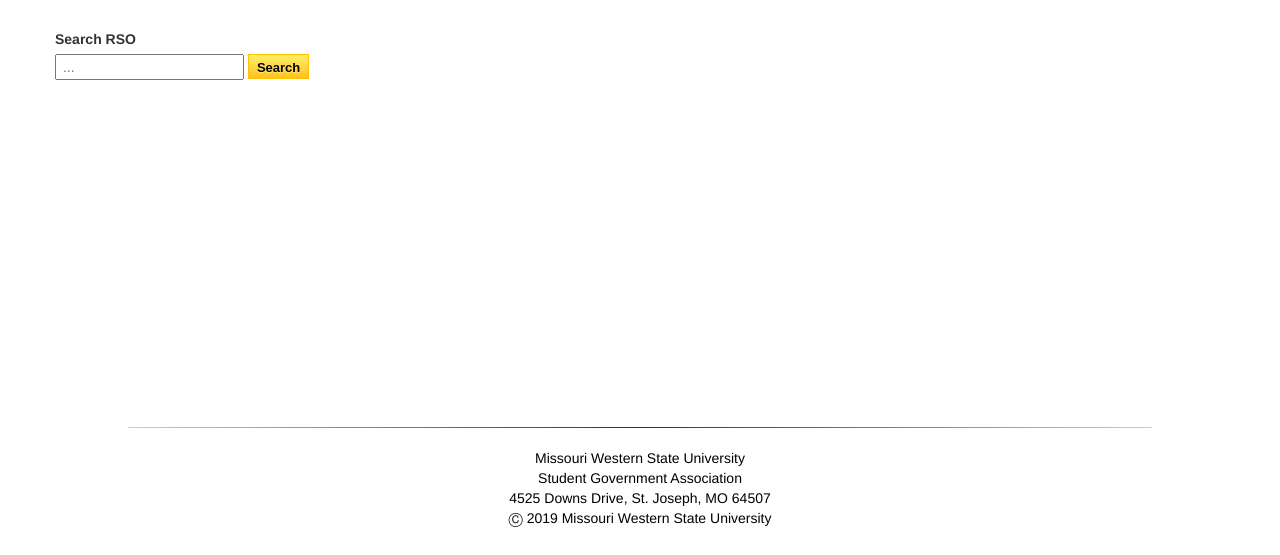
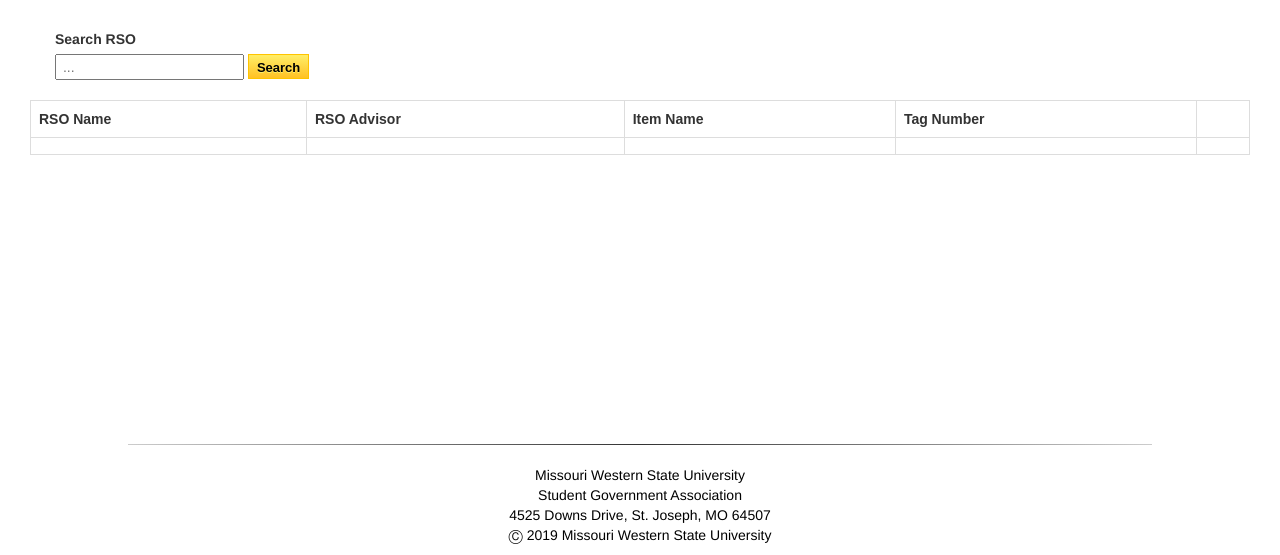
Before and after one commit to mwsu-csmp/SGA, a website: page public/inventorycheck.html in a window 1280 px wide. Shown: the part 356-911 px from the top of the page. Drawn offline with nearby package versions, Linux system fonts and the light colour scheme; no server answers.

Commit message:
test test test

```diff
--- a/public/inventorycheck.html
+++ b/public/inventorycheck.html
@@ -189,14 +189,21 @@ background-color: #dddddd;
 
     <p><div class="container-fluid">
         <div class= "scrolling-container">
-            <table id = "returnTable">
+            <table id="table">
               <tr>
                  <th>RSO Name</th>
                  <th>RSO Advisor</th>
                  <th>Item Name</th>
                  <th>Tag Number</th>
-                    <th>Button</th>
+                 <td></td>
               </tr>
+              <tbody id="after_add">
+                <td></td>
+                <td></td>
+                <td></td>
+                <td></td>
+                <td></td>
+              </tbody>
             </table>
         </div>
     </div>
@@ -280,9 +287,6 @@ background-color: #dddddd;
               }
             })
         }
-
-
-
     </script>
 </div>
 </body>
```
Lines whose indentation alone changed are shown as unchanged.
